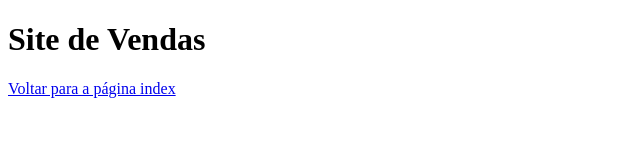
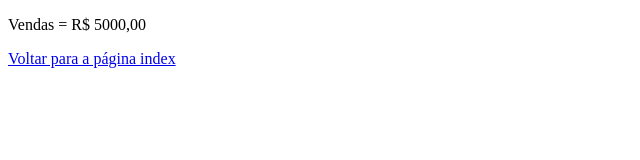
Before and after one commit to claudio-Antonio/aulagithub, a plain HTML site: page vendas.html in a window 1280 px wide. Shown: the whole page, without its empty margins (0-640 px from the left). Drawn offline with Linux system fonts and the light colour scheme.

Commit message:
Acrescentado valor das vendas e removido título

```diff
--- a/vendas.html
+++ b/vendas.html
@@ -7,7 +7,8 @@
     <title>Site de Vendas</title>
 </head>
 <body>
-    <h1>Site de Vendas</h1>
+
+    <p>Vendas = R$ 5000,00</p>
     <a href="index.html">Voltar para a página index</a>
 </body>
 </html>
```
